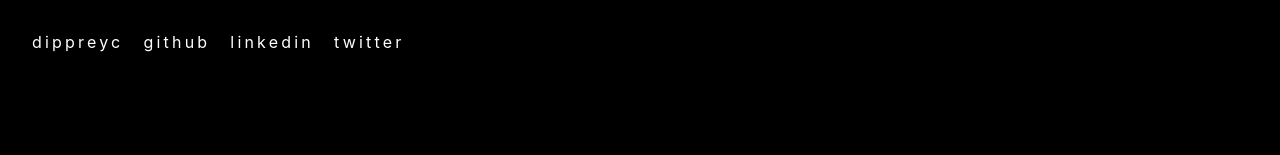
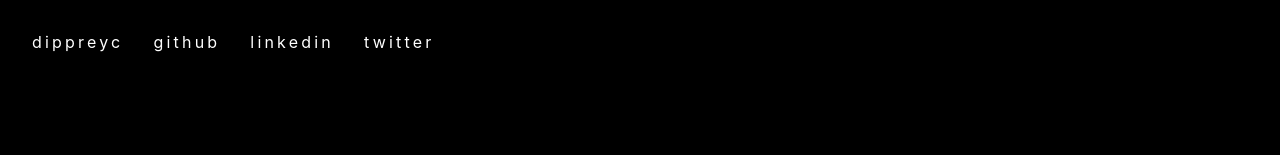
Before and after one commit to DippreyB/portfolio, a Next.js app: page / in a window 1280 px wide. Shown: the top 155 px of the page. Built offline with nearby package versions, Linux system fonts and the light colour scheme.

Commit message:
updated nav

```diff
--- a/styles/Home.module.css
+++ b/styles/Home.module.css
@@ -26,6 +26,8 @@
   padding: 2rem 2rem;
   line-height: 20px;
   font-size: 1.5rem;
+  flex-wrap: wrap;
+  gap: 10px;
 }
 
 .navItem {
```
